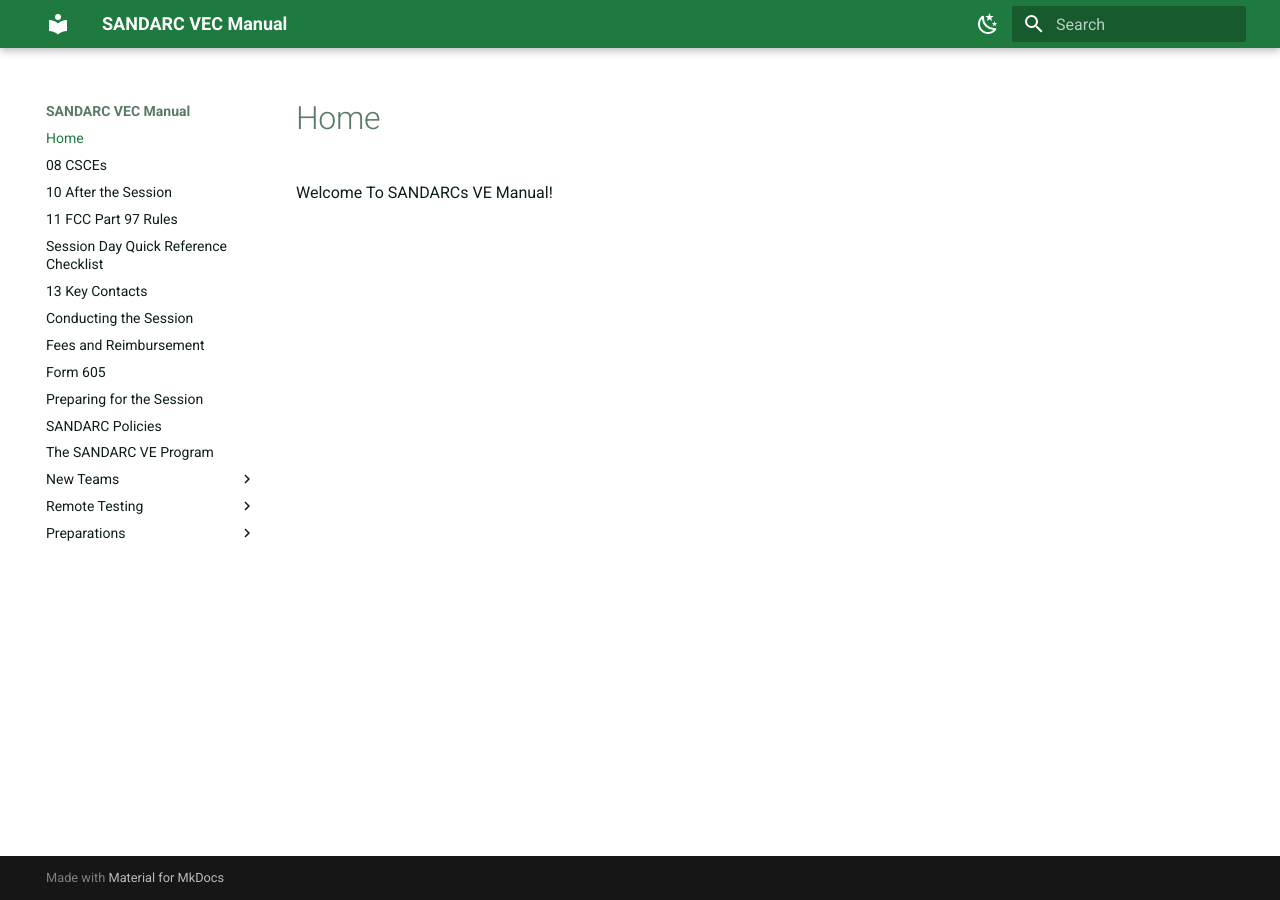
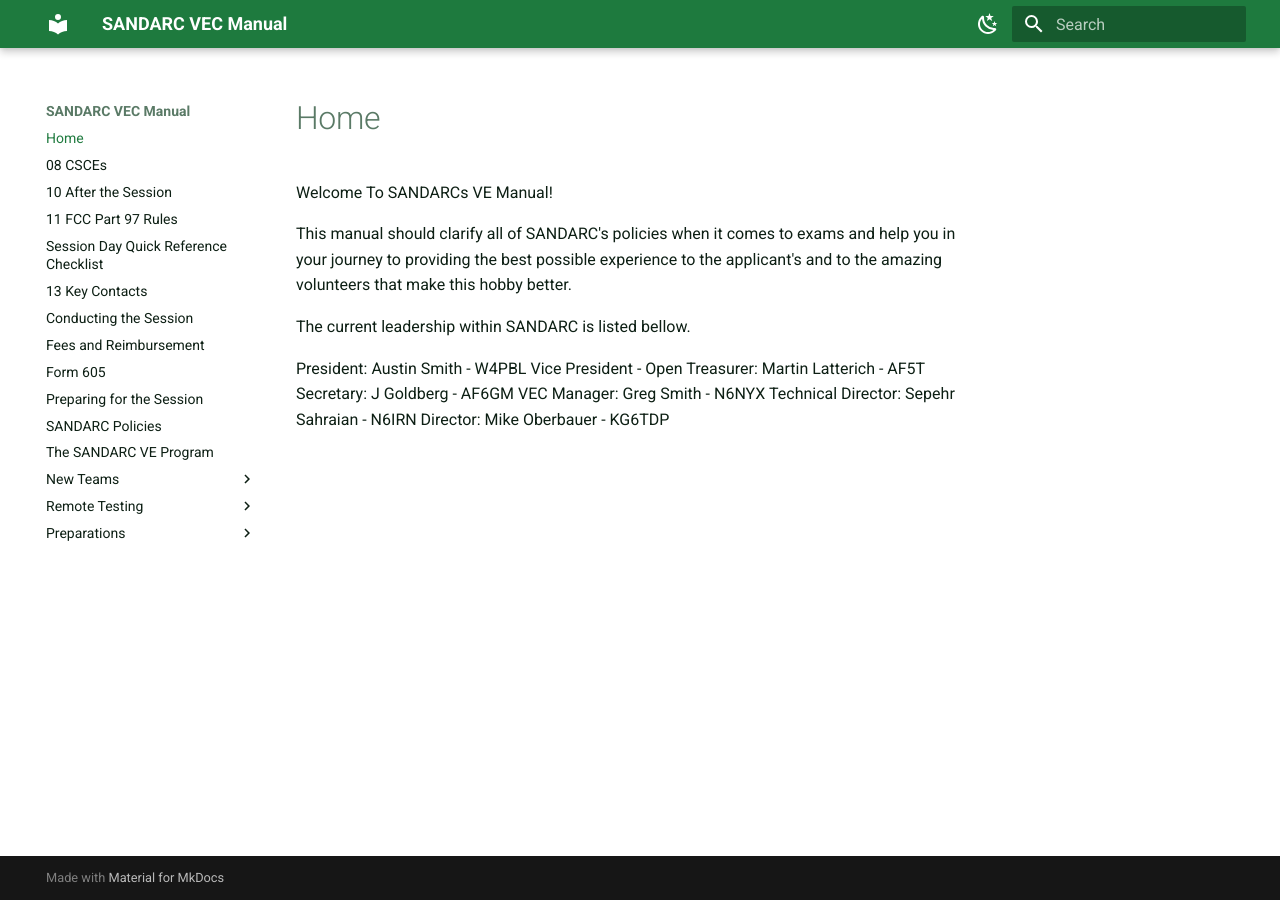
Before and after one commit to SANDARC-VEC/manual, an MkDocs documentation site: the page built from docs/index.md, in a window 1280 px wide. Built offline with MkDocs 1.6.1 and Material for MkDocs 9.7.7, drawn with Linux system fonts in a browser that asks for light colours.

Commit message:
Updated and Removed text

```diff
--- a/docs/index.md
+++ b/docs/index.md
@@ -1 +1,13 @@
 Welcome To SANDARCs VE Manual!
+
+This manual should clarify all of SANDARC's policies when it comes to exams and help you in your journey to providing the best possible experience to the applicant's and to the amazing volunteers that make this hobby better.
+
+The current leadership within SANDARC is listed bellow.
+
+President: Austin Smith - W4PBL
+Vice President - Open
+Treasurer: Martin Latterich - AF5T
+Secretary: J Goldberg - AF6GM
+VEC Manager: Greg Smith - N6NYX
+Technical Director: Sepehr Sahraian - N6IRN
+Director: Mike Oberbauer - KG6TDP
```
Also changed, not shown: docs/New-Teams/Other_VECs.md (+1 -1 lines), docs/Preparing for the Session.md (+0 -5 lines), docs/Remote Testing/09_Remote_Testing.md (+1 -1 lines).
